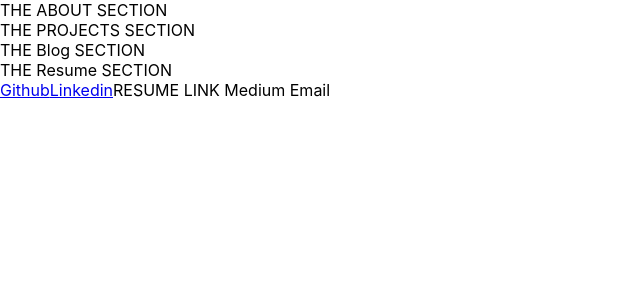
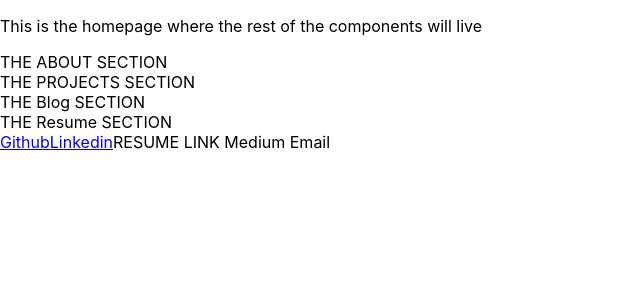
Before and after one commit to magic-onion/my-site, a React (Create React App) app: page / in a window 1280 px wide. Shown: the top 300 px of the page, without its empty margins (0-640 px from the left). Built offline with nearby package versions, Linux system fonts and the light colour scheme.

Commit message:
working on router

```diff
--- a/package.json
+++ b/package.json
@@ -5,6 +5,7 @@
   "dependencies": {
     "react": "^16.7.0",
     "react-dom": "^16.7.0",
+    "react-router-dom": "^5.0.0",
     "react-scripts": "2.1.3"
   },
   "scripts": {
--- a/src/App.js
+++ b/src/App.js
@@ -4,6 +4,7 @@ import Projects from './containers/Projects'
 import Blog from './containers/Blog'
 import Resume from './containers/Resume'
 import SocialLinks from './components/Social'
+import Home from './containers/Home'
 
 import logo from './logo.svg';
 import './App.css';
@@ -12,6 +13,7 @@ class App extends Component {
   render() {
     return (
       <div className="App">
+      <Home/>
       <About/>
       <Projects/>
       <Blog/>
--- /dev/null
+++ b/src/containers/Home.js
@@ -0,0 +1,13 @@
+import React from 'react'
+
+class Home extends React.Component {
+  render() {
+    return(
+      <div className='about'>
+      <p>This is the homepage where the rest of the components will live</p>
+      </div>
+    )
+  }
+}
+
+export default Home
```
Also changed, not shown: 1 other file (tests, documents, lock files or other folders).
